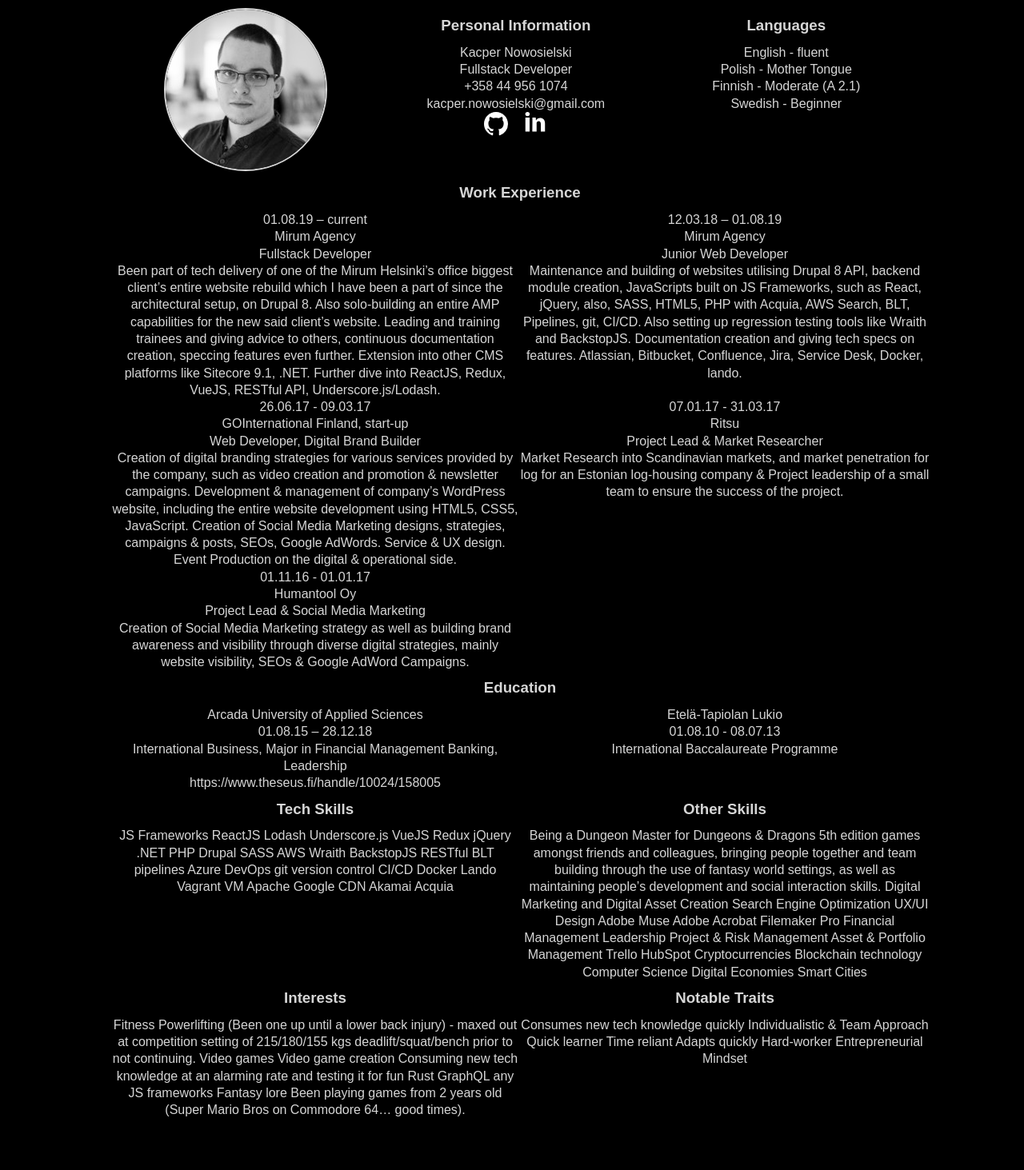
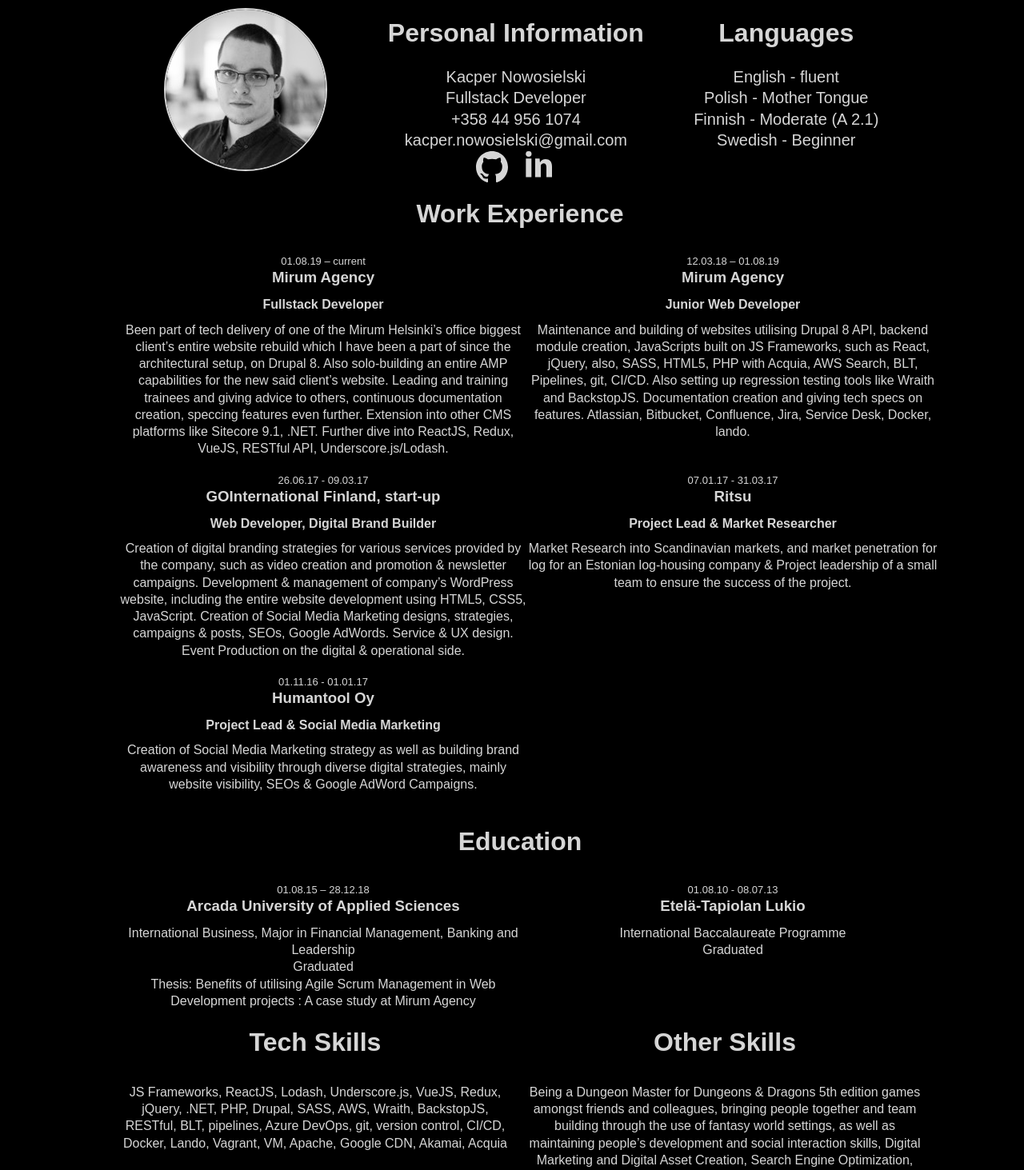
Before and after one commit to prophet-kn/ReactCV, a React (Create React App) app in the folder react-cv-kn/: page / in a window 1280 px wide. Shown: the top 1463 px of the page at 80% size. Before the commit the page ends 1408 px from the top, so only its background shows below. Built offline with nearby package versions, Linux system fonts and the light colour scheme.

Commit message:
even more

```diff
--- a/react-cv-kn/src/App.css
+++ b/react-cv-kn/src/App.css
@@ -14,6 +14,7 @@
 .languages-content {
   display: flex;
   flex-flow: column;
+  font-size: 20px;
 }
 
 .cv-personal-information,
@@ -48,16 +49,59 @@
   border: 2px #d6d6d6 solid;
 }
 
+a {
+  text-decoration: none;
+  color: #d6d6d6;
+}
+
+a:hover {
+  color: #82cae2;
+}
+
+h1 {
+  margin: 10px 0;
+}
+
+span.label {
+  font-size: 13px;
+}
+
 svg {
-  color: white;
+  color: #d6d6d6;
   fill: currentColor;
 }
 
 svg:hover {
-  color: #add8e6;
+  color: #82cae2;
   fill: currentColor;
 }
 
 .icons span {
   padding: 5px 10px;
 }
+
+.exp {
+  margin-bottom: 20px;
+}
+
+.experience-content,
+.education-content,
+.techskills-content,
+.otherskills-content,
+.interests-content,
+.notabletraits-content {
+  padding: 10px;
+}
+
+@media only screen and (max-width: 818px) {
+  .cv-techskills,
+  .cv-otherskills,
+  .cv-interests,
+  .cv-notabletraits,
+  .cv-col,
+  .cv-personal-information,
+  .cv-languages,
+  .cv-personal-photo {
+    flex: 0 1 100%;
+  }
+}
--- a/react-cv-kn/src/App.js
+++ b/react-cv-kn/src/App.js
@@ -60,20 +60,20 @@
           <img src={pic} alt="Kacper Nowosielski"></img>
         </div>
         <div className={"cv-personal-information"}>
-          <h3>Personal Information</h3>
+          <h1>Personal Information</h1>
           <div className={"personal-information-content"}>
             <span>{personal.fullname}</span>
             <span>{personal.position}</span>
             <span>{personal.phone}</span>
             <span>{personal.email}</span>
             <div className={"icons"}>
-              <span><a href={personal.github}><svg width="30" height="30" viewBox="0 0 16 16" version="1.1"><path fillRule="evenodd" d="M8 0C3.58 0 0 3.58 0 8c0 3.54 2.29 6.53 5.47 7.59.4.07.55-.17.55-.38 0-.19-.01-.82-.01-1.49-2.01.37-2.53-.49-2.69-.94-.09-.23-.48-.94-.82-1.13-.28-.15-.68-.52-.01-.53.63-.01 1.08.58 1.23.82.72 1.21 1.87.87 2.33.66.07-.52.28-.87.51-1.07-1.78-.2-3.64-.89-3.64-3.95 0-.87.31-1.59.82-2.15-.08-.2-.36-1.02.08-2.12 0 0 .67-.21 2.2.82.64-.18 1.32-.27 2-.27.68 0 1.36.09 2 .27 1.53-1.04 2.2-.82 2.2-.82.44 1.1.16 1.92.08 2.12.51.56.82 1.27.82 2.15 0 3.07-1.87 3.75-3.65 3.95.29.25.54.73.54 1.48 0 1.07-.01 1.93-.01 2.2 0 .21.15.46.55.38A8.013 8.013 0 0 0 16 8c0-4.42-3.58-8-8-8z"></path></svg></a></span>
-              <span><a href={personal.linkedin}><svg width="30" height="30" viewBox="0 0 16 16"><g fillRule="nonzero"><path d="M3.733 13h-2.8V3.714h2.8V13zM14 13h-2.8V8.04c0-1.293-.463-1.936-1.38-1.936-.727 0-1.189.36-1.42 1.081V13H5.6s.037-8.357 0-9.286h2.21l.17 1.857h.059c.574-.928 1.491-1.558 2.75-1.558.956 0 1.73.265 2.32.93.595.666.891 1.559.891 2.813V13z"></path><ellipse cx="2.333" cy="1.393" rx="1.447" ry="1.393"></ellipse></g></svg></a></span>
+              <span><a href={personal.github}><svg width="40" height="40" viewBox="0 0 16 16" version="1.1"><path fillRule="evenodd" d="M8 0C3.58 0 0 3.58 0 8c0 3.54 2.29 6.53 5.47 7.59.4.07.55-.17.55-.38 0-.19-.01-.82-.01-1.49-2.01.37-2.53-.49-2.69-.94-.09-.23-.48-.94-.82-1.13-.28-.15-.68-.52-.01-.53.63-.01 1.08.58 1.23.82.72 1.21 1.87.87 2.33.66.07-.52.28-.87.51-1.07-1.78-.2-3.64-.89-3.64-3.95 0-.87.31-1.59.82-2.15-.08-.2-.36-1.02.08-2.12 0 0 .67-.21 2.2.82.64-.18 1.32-.27 2-.27.68 0 1.36.09 2 .27 1.53-1.04 2.2-.82 2.2-.82.44 1.1.16 1.92.08 2.12.51.56.82 1.27.82 2.15 0 3.07-1.87 3.75-3.65 3.95.29.25.54.73.54 1.48 0 1.07-.01 1.93-.01 2.2 0 .21.15.46.55.38A8.013 8.013 0 0 0 16 8c0-4.42-3.58-8-8-8z"></path></svg></a></span>
+              <span><a href={personal.linkedin}><svg width="40" height="40" viewBox="0 0 16 16"><g fillRule="nonzero"><path d="M3.733 13h-2.8V3.714h2.8V13zM14 13h-2.8V8.04c0-1.293-.463-1.936-1.38-1.936-.727 0-1.189.36-1.42 1.081V13H5.6s.037-8.357 0-9.286h2.21l.17 1.857h.059c.574-.928 1.491-1.558 2.75-1.558.956 0 1.73.265 2.32.93.595.666.891 1.559.891 2.813V13z"></path><ellipse cx="2.333" cy="1.393" rx="1.447" ry="1.393"></ellipse></g></svg></a></span>
             </div>
           </div>
         </div>
         <div className={"cv-languages"}>
-          <h3>Languages</h3>
+          <h1>Languages</h1>
           <div className={"languages-content"}>
             {lang.map((l, k) => {
               return (
@@ -83,15 +83,15 @@
           </div>
         </div>
         <div className={"cv-experience"}>
-          <h3>Work Experience</h3>
+          <h1>Work Experience</h1>
           <div className={"experience-content cv-row"}>
             {_.orderBy(exp).reverse().map((e, k) => {
               if (e !== undefined) {
                 return (
                   <div key={k} className={"exp cv-col"}>
-                    <span>{e.time}</span>
-                    <span>{e.company}</span>
-                    <span>{e.title}</span>
+                    <span className={"label"}>{e.time}</span>
+                    <h3>{e.company}</h3>
+                    <h4>{e.title}</h4>
                     <span>{e.description}</span>
                   </div>
                 )
@@ -103,17 +103,17 @@
           </div>
         </div>
         <div className={"cv-education"}>
-          <h3>Education</h3>
+          <h1>Education</h1>
           <div className={"education-content cv-row"}>
             {_.orderBy(edu).reverse().map((e, k) => {
               if (e !== undefined) {
                 return (
                   <div key={k} className={"edu cv-col"}>
-                    <span>{e.school}</span>
-                    <span>{e.time}</span>
+                    <span className={"label"}>{e.time}</span>
+                    <h3>{e.school}</h3>
                     <span>{e.programme}</span>
                     <span>{e.graduated}</span>
-                    {e.thesis !== undefined ? e.thesis : null}
+                    {e.thesis !== undefined ? <a href={e.thesis}>Thesis: Benefits of utilising Agile Scrum Management in Web Development projects : A case study at Mirum Agency</a> : null}
                   </div>
                 )
               }
@@ -124,12 +124,12 @@
           </div>
         </div>
         <div className={"cv-techskills"}>
-          <h3>Tech Skills</h3>
+          <h1>Tech Skills</h1>
           <div className={"techskills-content"}>
             {tech.map((t, k) => {
               if (t !== undefined) {
                 return (
-                  <span key={k}>{t} </span>
+                  <span key={k}>{t}{tech.length !== k + 2 ? ', ' : ''}</span>
                 )
               }
               else {
@@ -139,12 +139,12 @@
           </div>
         </div>
         <div className={"cv-otherskills"}>
-          <h3>Other Skills</h3>
+          <h1>Other Skills</h1>
           <div className={"otherskills-content"}>
             {other.map((o, k) => {
               if (o !== undefined) {
                 return (
-                  <span key={k}>{o} </span>
+                  <span key={k}>{o}{other.length !== k + 2 ? ', ' : ''}</span>
                 )
               }
               else {
@@ -154,12 +154,12 @@
           </div>
         </div>
         <div className={"cv-interests"}>
-          <h3>Interests</h3>
+          <h1>Interests</h1>
           <div className={"interests-content"}>
             {int.map((i, k) => {
               if (i !== undefined) {
                 return (
-                  <span key={k}>{i} </span>
+                  <span key={k}>{i}{int.length !== k + 2 ? ', ' : ''}</span>
                 )
               }
               else {
@@ -169,12 +169,12 @@
           </div>
         </div>
         <div className={"cv-notabletraits"}>
-          <h3>Notable Traits</h3>
-          <div className={"interests-content"}>
+          <h1>Notable Traits</h1>
+          <div className={"notabletraits-content"}>
             {traits.map((t, k) => {
               if (t !== undefined) {
                 return (
-                  <span key={k}>{t} </span>
+                  <span key={k}>{t}{traits.length !== k + 2 ? ', ' : ''}</span>
                 )
               }
               else {
--- a/react-cv-kn/src/data/content.json
+++ b/react-cv-kn/src/data/content.json
@@ -65,14 +65,14 @@
         "school": "Etelä-Tapiolan Lukio",
         "programme": "International Baccalaureate Programme",
         "time": "01.08.10 - 08.07.13",
-        "graduated": true
+        "graduated": "Graduated"
       },
       {
         "id": 1,
         "school": "Arcada University of Applied Sciences",
-        "programme": "International Business, Major in Financial Management Banking, Leadership",
+        "programme": "International Business, Major in Financial Management, Banking and Leadership",
         "time": "01.08.15 – 28.12.18",
-        "graduated": true,
+        "graduated": "Graduated",
         "thesis": "https://www.theseus.fi/handle/10024/158005"
       }
     ]
@@ -112,7 +112,7 @@
   },
   {
     "other_skills": [
-      "Being a Dungeon Master for Dungeons & Dragons 5th edition games amongst friends and colleagues, bringing people together and team building through the use of fantasy world settings, as well as maintaining people’s development and social interaction skills.",
+      "Being a Dungeon Master for Dungeons & Dragons 5th edition games amongst friends and colleagues, bringing people together and team building through the use of fantasy world settings, as well as maintaining people’s development and social interaction skills",
       "Digital Marketing and Digital Asset Creation",
       "Search Engine Optimization",
       "UX/UI Design",
--- a/react-cv-kn/src/index.css
+++ b/react-cv-kn/src/index.css
@@ -30,5 +30,5 @@
 h5,
 h6 {
   margin: 0;
-  padding: 10px;
+  padding-bottom: 10px;
 }
```
